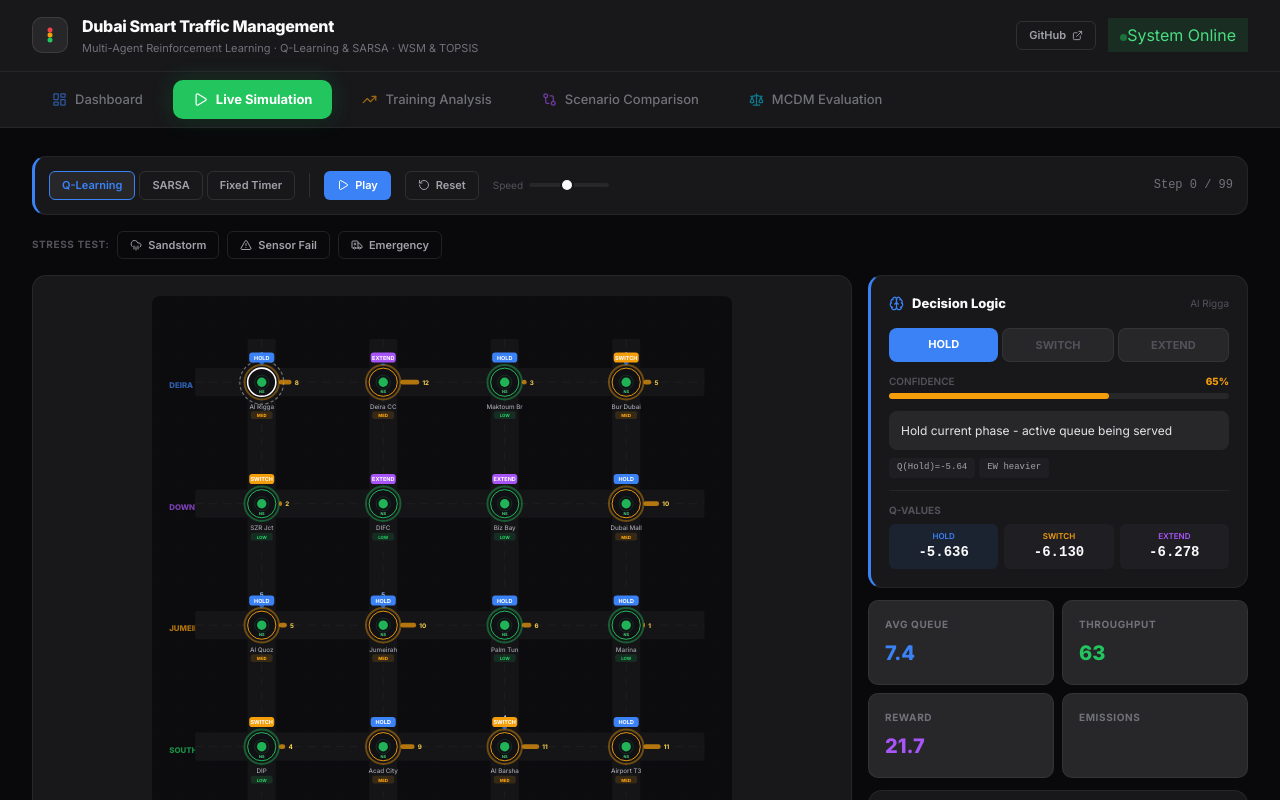
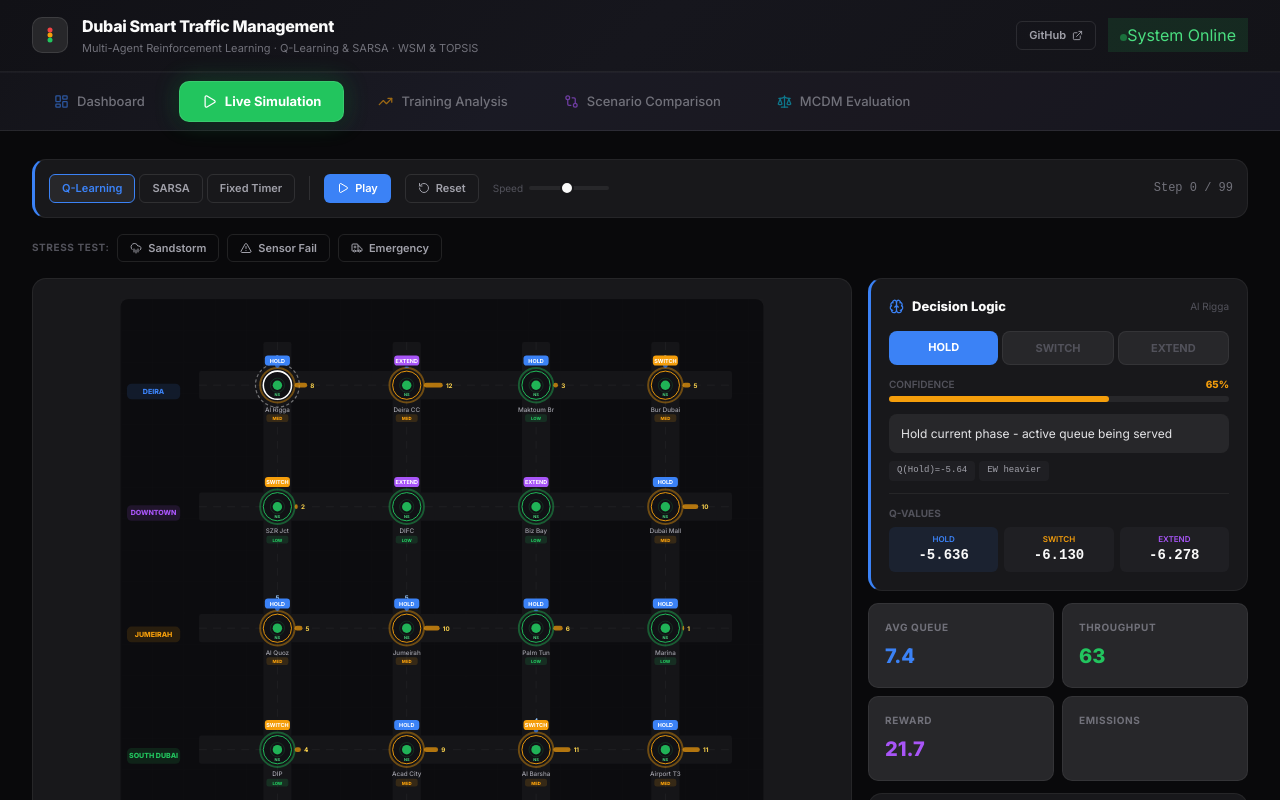
Before and after one commit to KartikJoshi23/smart-traffic-management, a React (Vite) app in the folder dashboard/: page / in a window 1280 px wide. Both pictures are taken after a click on the button "Live Simulation". Shown: the top 800 px of the page. Built offline with nearby package versions, Linux system fonts and the light colour scheme.

Commit message:
Fix: zone label overlap, distinct navbar gradient, wider SVG grid

```diff
--- a/dashboard/src/App.jsx
+++ b/dashboard/src/App.jsx
@@ -42,7 +42,7 @@
   return (
     <div style={{ minHeight: "100vh", background: "var(--bg-page)" }}>
       {/* Header */}
-      <header style={{ background: "var(--bg-card)", borderBottom: "1px solid var(--border-dim)" }}>
+      <header style={{ background: "linear-gradient(135deg, #111116 0%, #16161d 50%, #131318 100%)", borderBottom: "1px solid rgba(255,255,255,0.06)" }}>
         <div style={{ maxWidth: 1480, margin: "0 auto", padding: "14px 32px", display: "flex", alignItems: "center", justifyContent: "space-between" }}>
           <div style={{ display: "flex", alignItems: "center", gap: 14 }}>
             {/* Traffic light SVG */}
@@ -75,9 +75,9 @@
         </div>
       </header>
 
-      {/* Navigation - pill tabs */}
-      <nav style={{ background: "var(--bg-card)", borderBottom: "1px solid var(--border-dim)" }}>
-        <div style={{ maxWidth: 1480, margin: "0 auto", padding: "0 28px", display: "flex", gap: 2, alignItems: "center" }}>
+      {/* Navigation */}
+      <nav style={{ background: "linear-gradient(135deg, #14141a 0%, #1a1a24 40%, #1a1820 70%, #161620 100%)", borderBottom: "1px solid rgba(255,255,255,0.08)", borderTop: "1px solid rgba(255,255,255,0.03)" }}>
+        <div style={{ maxWidth: 1480, margin: "0 auto", padding: "0 28px", display: "flex", gap: 4, alignItems: "center" }}>
           {TABS.map(t => (
             <button key={t.id} onClick={() => setTab(t.id)}
               className={"nav-tab" + (tab === t.id ? " active" : "")}
--- a/dashboard/src/components/LiveSimulation.jsx
+++ b/dashboard/src/components/LiveSimulation.jsx
@@ -140,9 +140,9 @@
       <div style={{ display: "grid", gridTemplateColumns: "1fr 380px", gap: 16 }}>
         {/* SVG Grid */}
         <div className="card" style={{ padding: 20 }}>
-          <svg viewBox="0 0 740 740" style={{ width: "100%", maxHeight: 580, borderRadius: 10 }}>
+          <svg viewBox="0 0 820 740" style={{ width: "100%", maxHeight: 580, borderRadius: 10 }}>
             {/* Background */}
-            <rect width="740" height="740" fill="#0c0c0f" rx="10"/>
+            <rect width="820" height="740" fill="#0c0c0f" rx="10"/>
 
             {/* Grid pattern */}
             <defs>
@@ -150,28 +150,32 @@
                 <path d="M 40 0 L 0 0 0 40" fill="none" stroke="rgba(255,255,255,0.02)" strokeWidth="0.5"/>
               </pattern>
             </defs>
-            <rect width="740" height="740" fill="url(#gridP)"/>
+            <rect width="820" height="740" fill="url(#gridP)"/>
 
             {/* Sandstorm overlay */}
-            {chaos.sand && <rect width="740" height="740" fill="rgba(245,158,11,0.06)" rx="10"/>}
+            {chaos.sand && <rect width="820" height="740" fill="rgba(245,158,11,0.06)" rx="10"/>}
 
-            {/* Zone labels - left side, colored */}
-            {ZONES.map((z, i) => (
-              <text key={z} x={22} y={118 + i * 155} fill={ZONE_COLORS[i]} fontSize="10" fontWeight="800" fontFamily="Inter" opacity="0.7">{z}</text>
-            ))}
+            {/* Zone labels - left side with background pill */}
+            {ZONES.map((z, i) => {
+              const zy = 118 + i * 155
+              return <g key={z}>
+                <rect x={8} y={zy - 10} width={68} height={20} rx={6} fill={ZONE_COLORS[i]} opacity={0.12}/>
+                <text x={42} y={zy + 3} textAnchor="middle" fill={ZONE_COLORS[i]} fontSize="9" fontWeight="800" fontFamily="Inter">{z}</text>
+              </g>
+            })}
 
             {/* Roads - Horizontal */}
             {[0,1,2,3].map(i => {
               const y = 110 + i * 155
               return <g key={"rh"+i}>
-                <rect x={55} y={y-18} width={650} height={36} fill="#151518" rx="3"/>
-                <line x1={55} y1={y} x2={705} y2={y} stroke="rgba(255,255,255,0.06)" strokeWidth="1" strokeDasharray="10 8"/>
+                <rect x={100} y={y-18} width={680} height={36} fill="#151518" rx="3"/>
+                <line x1={100} y1={y} x2={780} y2={y} stroke="rgba(255,255,255,0.06)" strokeWidth="1" strokeDasharray="10 8"/>
               </g>
             })}
 
             {/* Roads - Vertical */}
             {[0,1,2,3].map(i => {
-              const x = 140 + i * 155
+              const x = 200 + i * 165
               return <g key={"rv"+i}>
                 <rect x={x-18} y={55} width={36} height={650} fill="#151518" rx="3"/>
                 <line x1={x} y1={55} x2={x} y2={705} stroke="rgba(255,255,255,0.06)" strokeWidth="1" strokeDasharray="10 8"/>
@@ -181,7 +185,7 @@
             {/* Intersections */}
             {grid.map((inter, i) => {
               const row = Math.floor(i / 4), col = i % 4
-              const cx = 140 + col * 155, cy = 110 + row * 155
+              const cx = 200 + col * 165, cy = 110 + row * 155
               const cg = congLevel(inter.queue_ns, inter.queue_ew)
               const isSel = selInt === i
               const hasFail = chaos.sensor && (i % 3 === step % 3)
@@ -246,7 +250,7 @@
             })}
 
             {/* Legend */}
-            <g transform="translate(440, 718)">
+            <g transform="translate(510, 718)">
               <rect x={0} y={-4} width={10} height={10} fill="#3b82f6" rx={2} opacity={0.7}/>
               <text x={14} y={4} fill="#a1a1aa" fontSize="9" fontFamily="Inter">NS Queue</text>
               <rect x={85} y={-4} width={10} height={10} fill="#f59e0b" rx={2} opacity={0.7}/>
--- a/dashboard/src/index.css
+++ b/dashboard/src/index.css
@@ -102,11 +102,11 @@
 
 /* Navigation */
 .nav-tab {
-  padding: 10px 20px;
+  padding: 10px 22px;
   font-size: 13px;
   font-weight: 500;
   cursor: pointer;
-  transition: all 0.2s;
+  transition: all 0.25s;
   border: none;
   background: transparent;
   color: var(--text-muted);
@@ -119,14 +119,15 @@
   position: relative;
 }
 .nav-tab:hover {
-  color: var(--text-secondary);
-  background: rgba(255,255,255,0.04);
+  color: var(--text-primary);
+  background: rgba(255,255,255,0.05);
 }
 .nav-tab.active {
   color: white;
   font-weight: 700;
   background: var(--accent-color, var(--blue));
-  box-shadow: 0 2px 12px rgba(0,0,0,0.3), 0 0 20px color-mix(in srgb, var(--accent-color, var(--blue)) 25%, transparent);
+  box-shadow: 0 2px 16px rgba(0,0,0,0.4), 0 0 24px color-mix(in srgb, var(--accent-color, var(--blue)) 30%, transparent);
+  border: 1px solid rgba(255,255,255,0.1);
 }
 
 /* Buttons */
```
